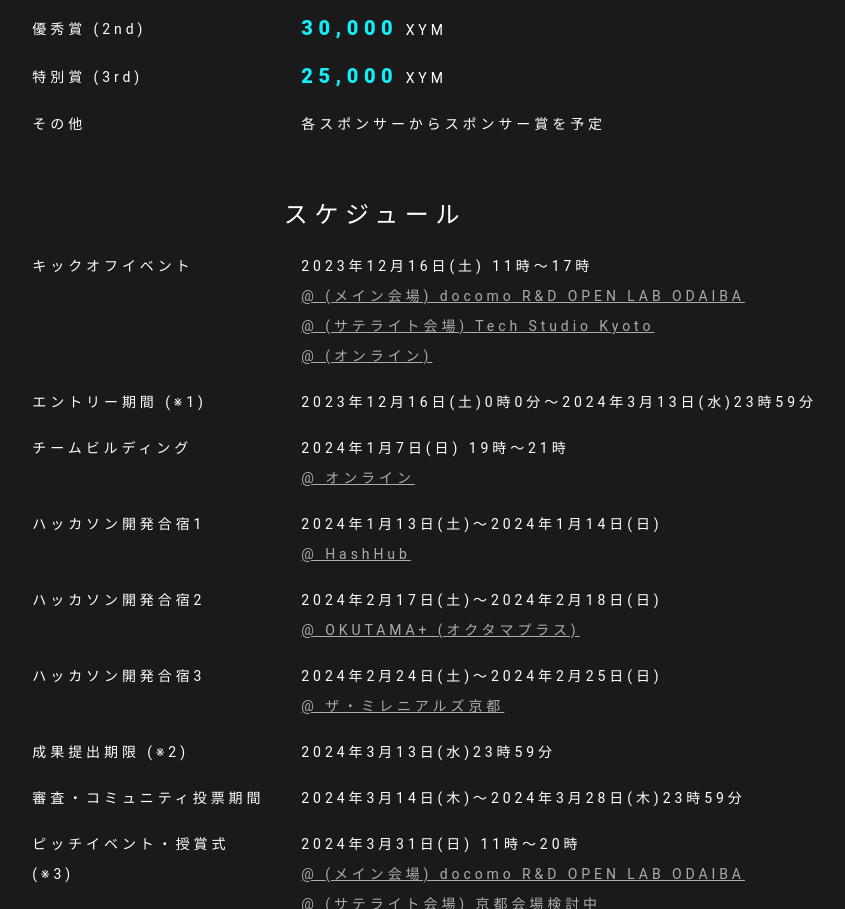
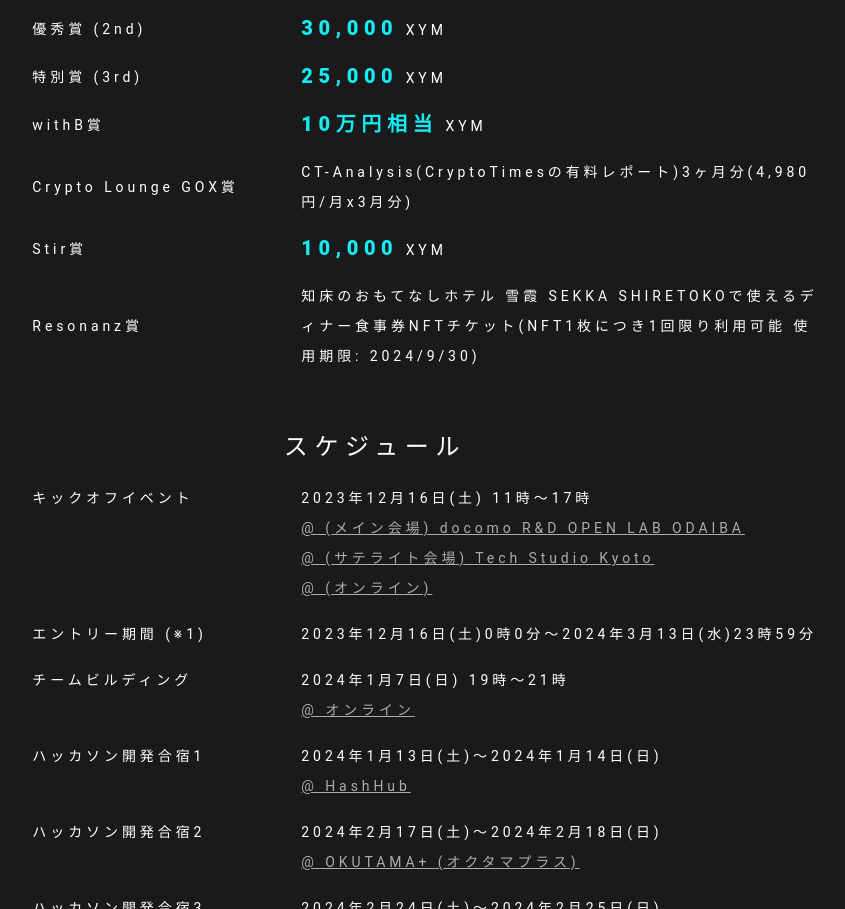
Before and after one commit to nemtus/hackathon-lp-2024, a website: page public/index.html in a window 1280 px wide. Shown: the part 971-1880 px from the top of the page, without its empty margins (265-1110 px from the left). Drawn offline with nearby package versions, Linux system fonts and the light colour scheme.

Commit message:
feat: add 2024 sponsor awards

```diff
--- a/public/index.html
+++ b/public/index.html
@@ -84,26 +84,26 @@
 						<p class="info-container-item-left">特別賞 (3rd)</p>
 						<p class="info-container-item-right"><span class="info-container-item-right-span-blue">25,000</span> XYM</p>
 					</li>
-					<li class="info-container-item">
+					<!-- <li class="info-container-item">
 						<p class="info-container-item-left">その他</p>
 						<p class="info-container-item-right">各スポンサーからスポンサー賞を予定</p>
-					</li>
-					<!-- <li class="info-container-item">
-						<p class="info-container-item-left">************賞</p>
-						<p class="info-container-item-right"><span class="info-container-item-right-span-blue">**万円相当</span> XYM</p>
+					</li> -->
+					<li class="info-container-item">
+						<p class="info-container-item-left">withB賞</p>
+						<p class="info-container-item-right"><span class="info-container-item-right-span-blue">10万円相当</span> XYM</p>
 					</li>
 					<li class="info-container-item">
-						<p class="info-container-item-left">************賞</p>
-						<p class="info-container-item-right"><span class="info-container-item-right-span-blue">**,***</span> XYM</p>
+						<p class="info-container-item-left">Crypto Lounge GOX賞</p>
+						<p class="info-container-item-right">CT-Analysis(CryptoTimesの有料レポート)3ヶ月分(4,980円/月x3月分)</p>
 					</li>
 					<li class="info-container-item">
-						<p class="info-container-item-left">************賞</p>
-						<p class="info-container-item-right">************</p>
+						<p class="info-container-item-left">Stir賞</p>
+						<p class="info-container-item-right"><span class="info-container-item-right-span-blue">10,000</span> XYM</p>
 					</li>
 					<li class="info-container-item">
-						<p class="info-container-item-left">************賞</p>
-						<p class="info-container-item-right">************</p>
-					</li> -->
+						<p class="info-container-item-left">Resonanz賞</p>
+						<p class="info-container-item-right">知床のおもてなしホテル 雪霞 SEKKA SHIRETOKOで使えるディナー食事券NFTチケット(NFT1枚につき1回限り利用可能 使用期限: 2024/9/30)</p>
+					</li>
 				</ul>
 				<ul class="info-container">
 					<h2 class="info-title">
```
